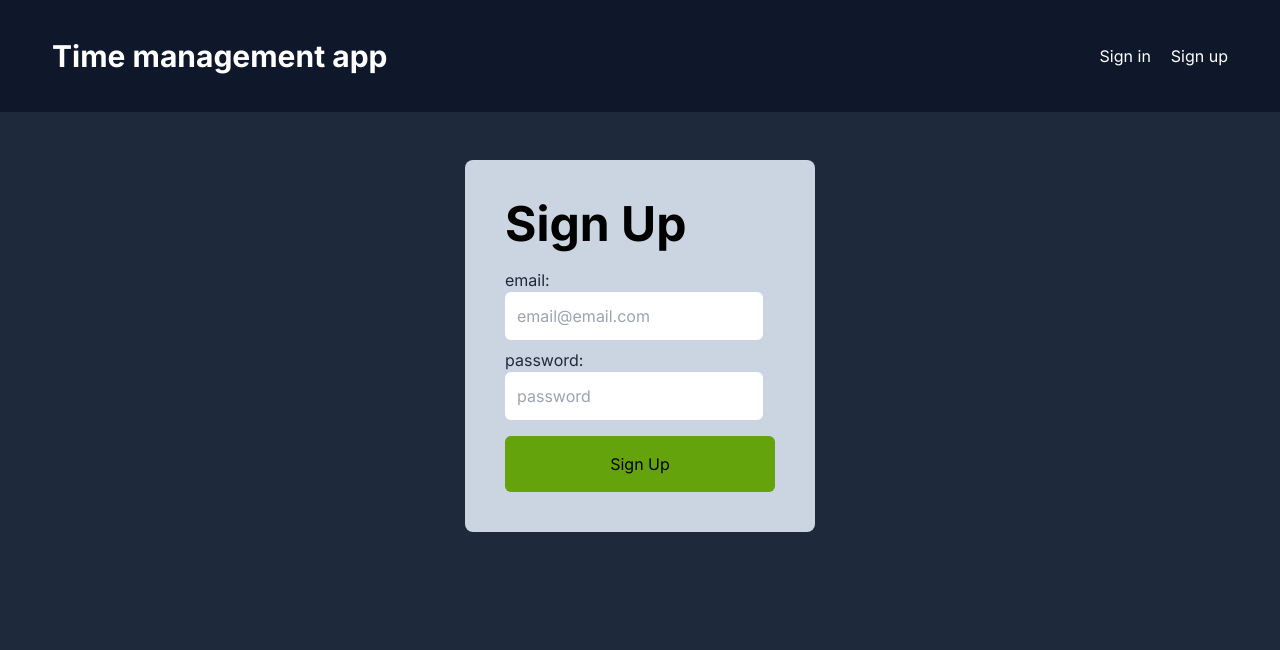
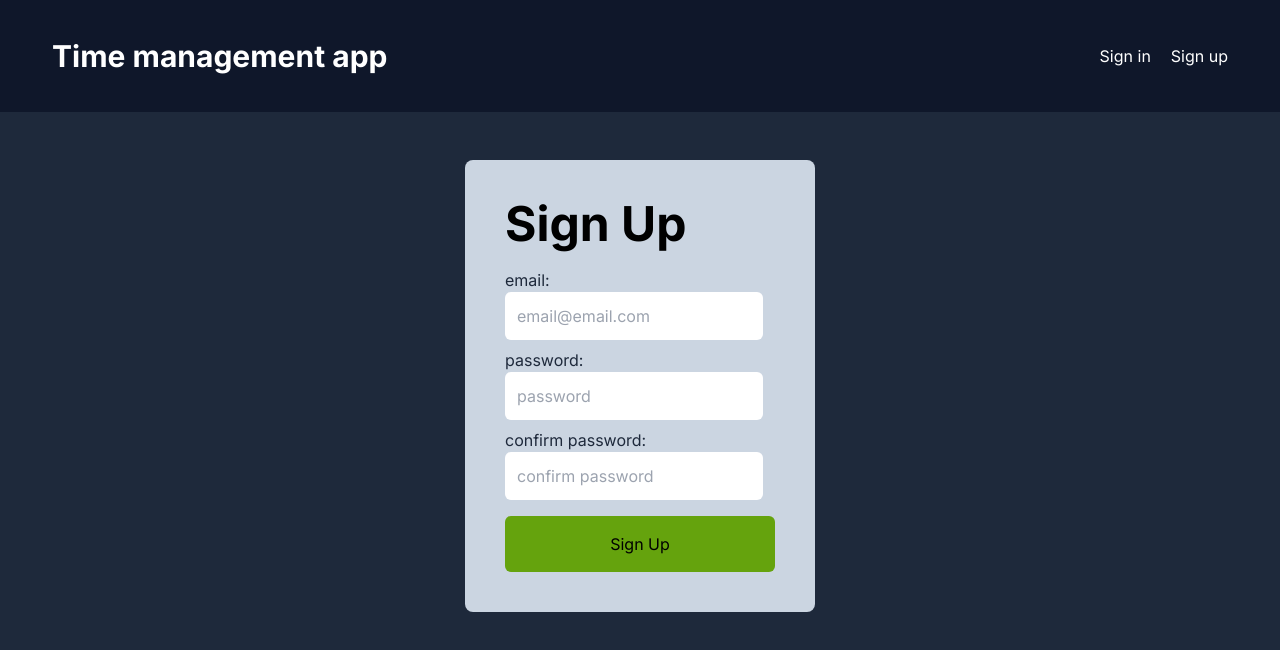
Before and after one commit to dawidwojtaszek/Time-management-app, a Next.js app: page /sign-up in a window 1280 px wide. Shown: the top 650 px of the page. Built offline with nearby package versions, Linux system fonts and the light colour scheme; no server answers.

Commit message:
add ui messages

```diff
--- /dev/null
+++ b/src/app/components/showMessage.jsx
@@ -0,0 +1,11 @@
+const ShowMessage = ({ message, error }) => (
+  <div
+    className={`${
+      error ? "bg-red-300 text-orange-950" : "bg-lime-200 text-lime-950"
+    } w-full rounded-md p-2 my-2`}
+  >
+    {message}
+  </div>
+);
+
+export default ShowMessage;
--- a/src/app/sign-up/page.jsx
+++ b/src/app/sign-up/page.jsx
@@ -2,22 +2,38 @@
 import { useState } from "react";
 import { auth } from "../config/firebase";
 import { createUserWithEmailAndPassword } from "firebase/auth";
+import ShowMessage from "../components/showMessage";
 const SignUp = () => {
   const [email, setEmail] = useState("");
   const [password, setPassword] = useState("");
+  const [confirmPassword, setConfirmPassword] = useState("");
+  const [message, setMessage] = useState(null);
   const handleSubmit = (e) => {
     e.preventDefault();
+    if (password === confirmPassword) {
       createUserWithEmailAndPassword(auth, email, password)
         .then((cred) => console.log(cred))
         .then(setEmail(""))
         .then(setPassword(""))
+        .then(setConfirmPassword(""))
+        .then(setMessage({ message: "Success", error: false }))
         .catch((error) => console.error(error));
+    } else {
+      setMessage({ message: "different passwords", error: true });
+    }
   };
+
   return (
     <div className="flex justify-center mt-12">
       <div className=" flex flex-col bg-slate-300 text-black w-[350px] h-min-[350px] rounded-lg p-10">
         <form className="flex flex-col" onSubmit={handleSubmit}>
           <span className="font-bold text-5xl mb-5">Sign Up</span>
+          {message != null ? (
+            <ShowMessage message={message.message} error={message.error} />
+          ) : (
+            ""
+          )}
+
           <label className="text-slate-800">
             email:
             <input
@@ -38,14 +54,17 @@ const SignUp = () => {
               value={password}
             />
           </label>
-          {/* <label className=" text-slate-800 ">
+          <label className=" text-slate-800 ">
             confirm password:
             <input
               type="password"
               className="p-3 rounded-md mb-2"
-            placeholder="password"
+              placeholder="confirm password"
+              onChange={(e) => setConfirmPassword(e.target.value)}
+              value={confirmPassword}
             />
-        </label> */}
+          </label>
+
           <button
             className="w-full py-4 bg-lime-600 rounded-md mt-2"
             type="submit"
```
Lines whose indentation alone changed are shown as unchanged.
